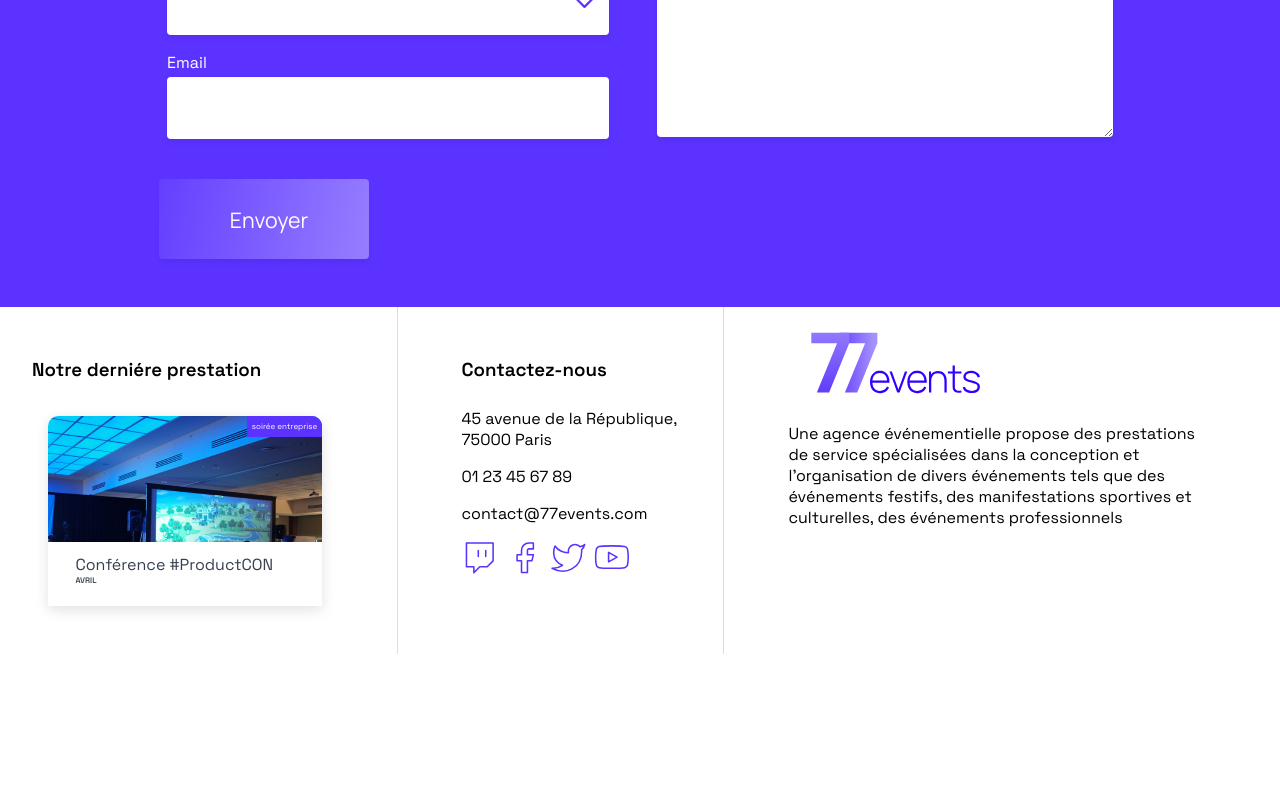
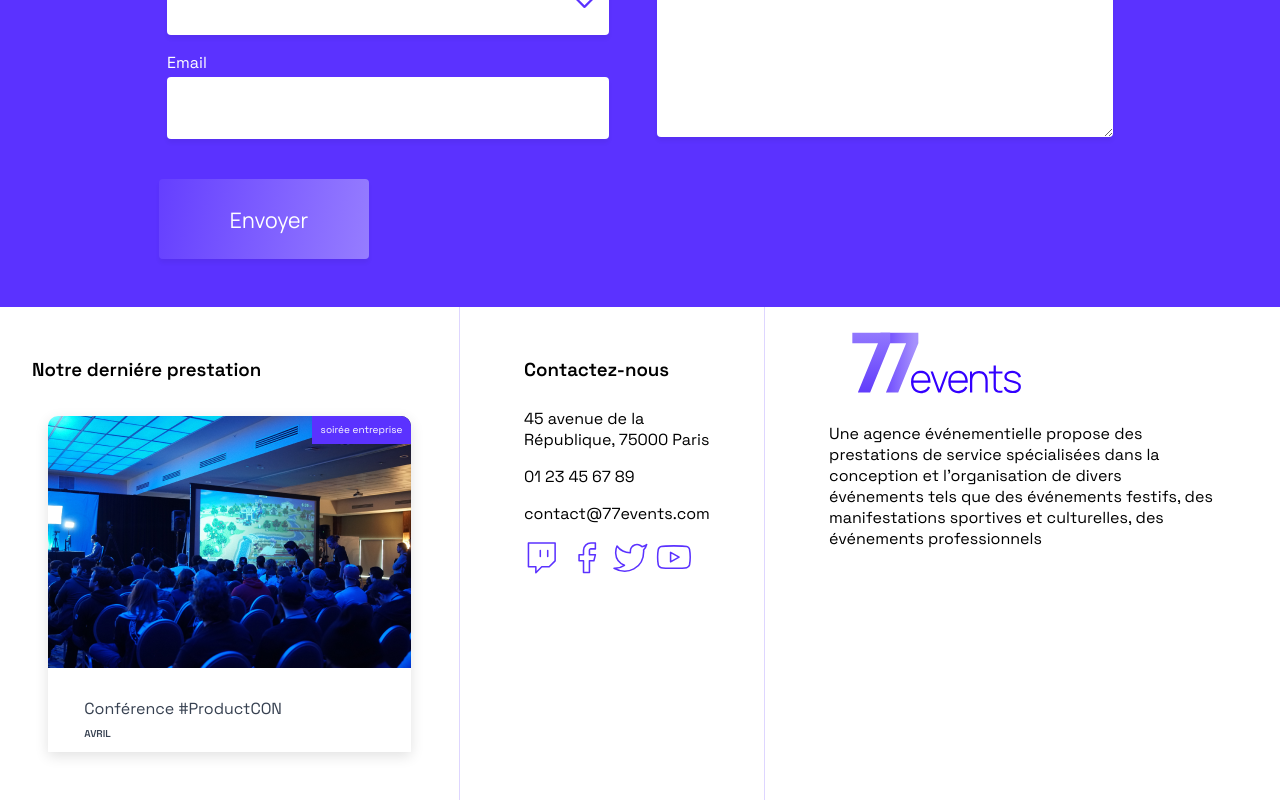
Before and after one commit to samiNedjai/724-Event, a React (Create React App) app: page / in a window 1280 px wide. Shown: the part 5806-6606 px from the top of the page. Before the commit the page ends 6460 px from the top, so only its background shows below. Built offline with nearby package versions, Linux system fonts and the light colour scheme.

Commit message:
aficher le détail de derniere prestation

```diff
--- a/src/pages/Home/index.js
+++ b/src/pages/Home/index.js
@@ -10,6 +10,7 @@ import Logo from "../../components/Logo";
 import Icon from "../../components/Icon";
 import Form from "../../containers/Form";
 import Modal from "../../containers/Modal";
+import ModalEvent from "../../containers/ModalEvent";
 import { useData } from "../../contexts/DataContext";
 
 const Page = () => {
@@ -122,15 +123,17 @@ const Page = () => {
         <h3>Notre derniére prestation</h3>
 
         {last && (
+  <Modal Content={<ModalEvent event={last} />}>
+    {({ setIsOpened }) => (
       <EventCard
-          data-testid="last-event-card"
+        onClick={() => setIsOpened(true)}
         imageSrc={last?.cover}
-          imageAlt={last?.description}
         title={last?.title}
         date={new Date(last?.date)}
-          small
         label={last?.type}
       />
+    )}
+  </Modal>
         )}
       </div>
       <div className="col contact">
```
Lines whose indentation alone changed are shown as unchanged.
